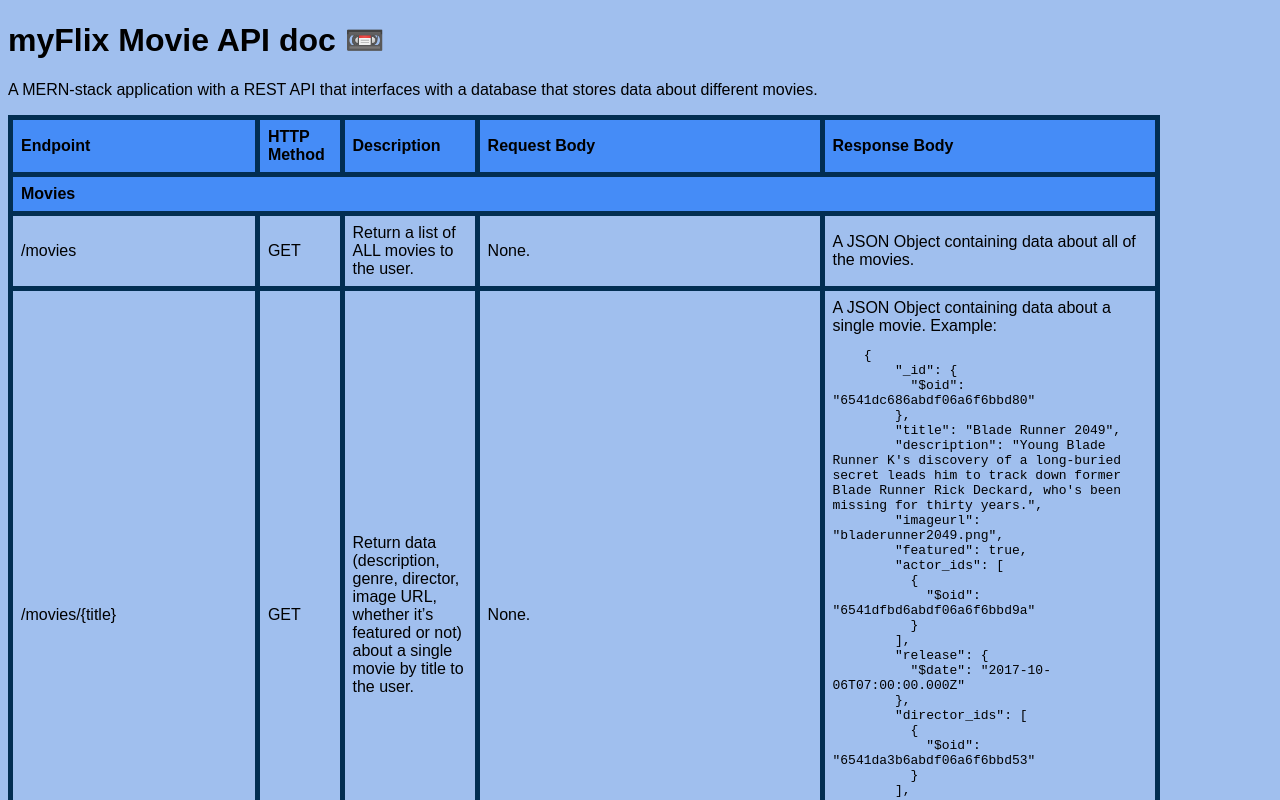
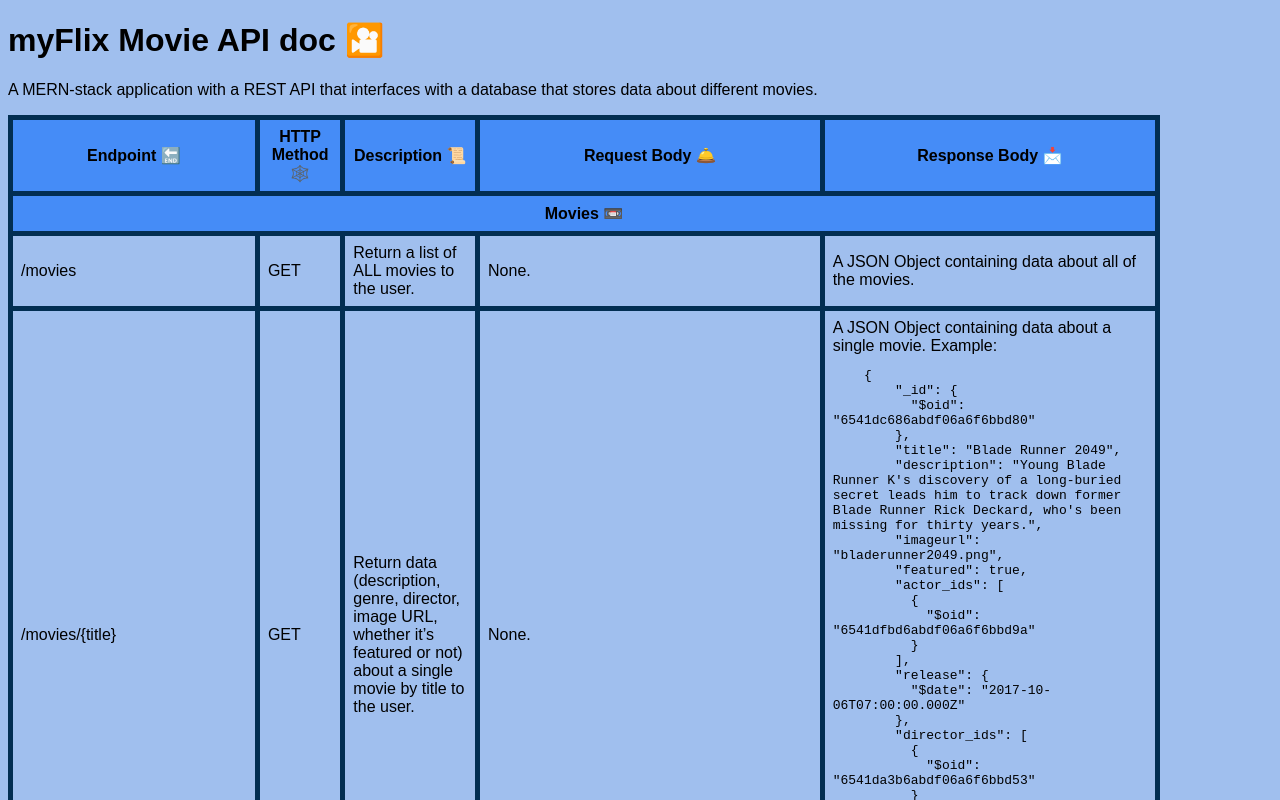
Before and after one commit to RoryV91/movie-api, a website: page public/documentation.html in a window 1280 px wide. Shown: the top 800 px of the page. Drawn offline with Linux system fonts and the light colour scheme.

Commit message:
formatting

```diff
--- a/public/documentation.html
+++ b/public/documentation.html
@@ -5,7 +5,7 @@
 		<meta
 			name="viewport"
 			content="width=device-width, initial-scale=1.0" />
-		<title>Documentation</title>
+		<title>Documentation 📓</title>
 		<style>
 			body {
 				font-family: Arial, sans-serif;
@@ -27,32 +27,35 @@
 			th,
 			td {
 				border: 5px solid #022e52;
-				text-align: left;
+
 				padding: 8px;
 			}
-
+      td {
+        text-align: left;
+      }
 			th {
 				background-color: #458cf7;
+        text-align: center;
 			}
 		</style>
 	</head>
 
 	<body>
-		<h1>myFlix Movie API doc 📼</h1>
+		<h1>myFlix Movie API doc 🎦</h1>
 		<p>
 			A MERN-stack application with a REST API that interfaces with a database
 			that stores data about different movies.
 		</p>
 		<table>
 			<tr>
-				<th>Endpoint</th>
-				<th>HTTP Method</th>
-				<th>Description</th>
-				<th>Request Body</th>
-				<th>Response Body</th>
+				<th>Endpoint 🔚</th>
+				<th>HTTP Method 🕸️</th>
+				<th>Description 📜</th>
+				<th>Request Body 🛎️</th>
+				<th>Response Body 📩</th>
 			</tr>
 			<tr>
-				<th colspan="5">Movies</th>
+				<th colspan="5">Movies 📼</th>
 			</tr>
 			<tr>
 				<td>/movies</td>
@@ -189,7 +192,7 @@
 				<td>A success message if the movie was deleted successfully.</td>
 			</tr>
 			<tr>
-				<th colspan="5">Actors</th>
+				<th colspan="5">Actors 🎭</th>
 			</tr>
 			<tr>
 				<td>/actors/{name}</td>
@@ -291,7 +294,7 @@
 				<td>A success message if the actor was deleted successfully.</td>
 			</tr>
 			<tr>
-				<th colspan="5">Genres</th>
+				<th colspan="5">Genres 🎞️</th>
 			</tr>
 			<tr>
 				<td>/genres/{name}</td>
@@ -372,7 +375,7 @@
 				<td>A success message if the genre was deleted successfully.</td>
 			</tr>
 			<tr>
-				<th colspan="5">Directors</th>
+				<th colspan="5">Directors 🎬</th>
 			</tr>
 			<tr>
 				<td>/directors/{name}</td>
```
